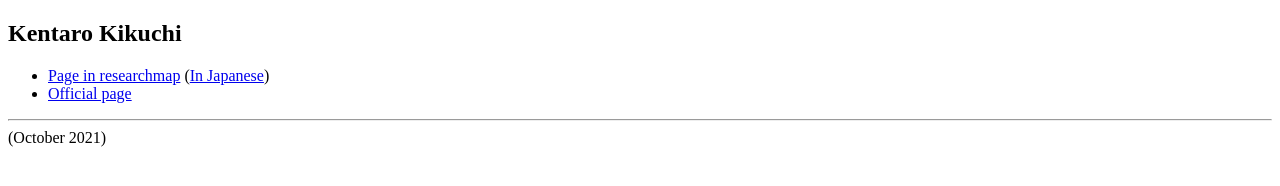
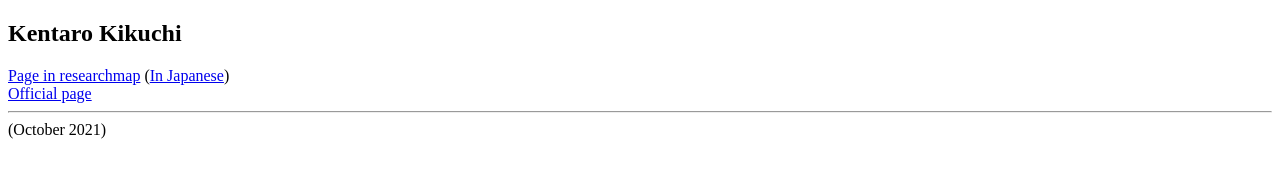
Before and after one commit to kentaro-kikuchi/kentaro-kikuchi.github.io, a plain HTML site: page index.html in a window 1280 px wide. Drawn offline with Linux system fonts and the light colour scheme.

Commit message:
modified index.html

```diff
--- a/index.html
+++ b/index.html
@@ -7,11 +7,9 @@
 
 <h2>Kentaro Kikuchi</h2>
 
-<ul>
-<li><a href="https://researchmap.jp/read0212338/?lang=en" target="_blank">Page in researchmap</a>
-   (<a href="https://researchmap.jp/read0212338/?lang=jp" target="_blank">In Japanese</a>)
-<li><a href="https://www.riec.tohoku.ac.jp/~kxe/" target="_blank">Official page</a>
-</li></ul>
+<a href="https://researchmap.jp/read0212338/?lang=en" target="_blank">Page in researchmap</a>
+(<a href="https://researchmap.jp/read0212338/?lang=jp" target="_blank">In Japanese</a>)<br>
+<a href="https://www.riec.tohoku.ac.jp/~kxe/" target="_blank">Official page</a>
 <hr>
 (October 2021)
 </body>
```
